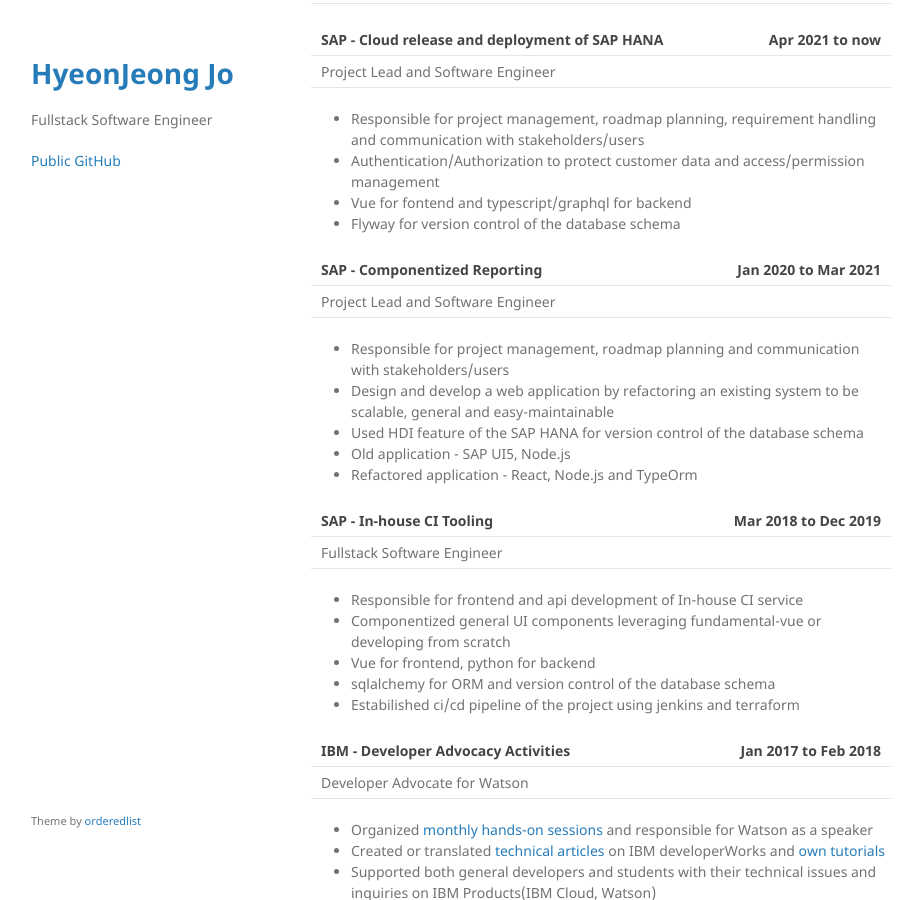
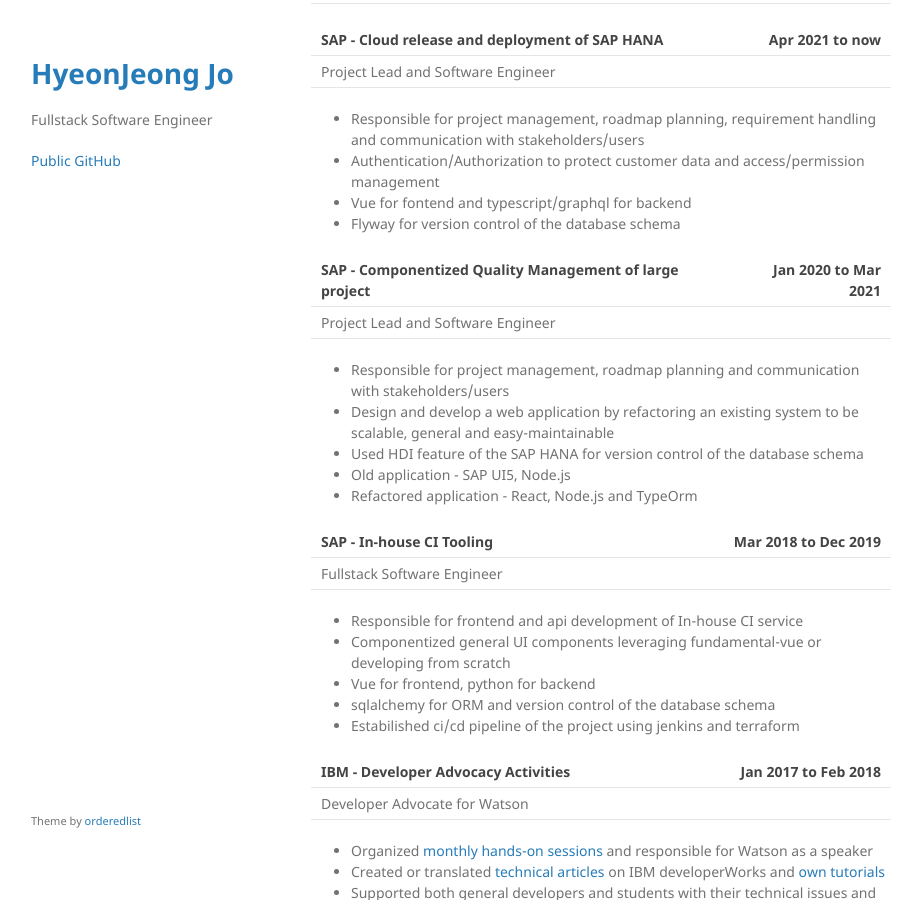
Before and after one commit to hjjo/hjjo.github.io, a Jekyll site: the page built from index.md, in a window 1280 px wide and 900 px high, scrolled down 308 px. Shown: the whole window, without its empty margins (179-1101 px from the left). Built offline with Jekyll 4.4.1, drawn with Linux system fonts in a browser that asks for light colours; our own code applies the rules of GitHub Pages for plain Markdown files.

Commit message:
change project name of component tool

```diff
--- a/index.md
+++ b/index.md
@@ -15,16 +15,16 @@ layout: default
 
 |SAP - Cloud release and deployment of SAP HANA    | | Apr 2021 to now |
 |:-------------------------------------------------|-|----------------:|
-|Project Lead and Software Engineer         | |                 |
+|Project Lead and Software Engineer                | |                 |
 
 - Responsible for project management, roadmap planning, requirement handling and communication with stakeholders/users
 - Authentication/Authorization to protect customer data and access/permission management
 - Vue for fontend and typescript/graphql for backend
 - Flyway for version control of the database schema
 
-|SAP - Componentized Reporting                        | | Jan 2020 to Mar 2021 |
-|:----------------------------------------------------|-|---------------------:|
-|Project Lead and Software Engineer            | |                      |
+|SAP - Componentized Quality Management of large project   | | Jan 2020 to Mar 2021 |
+|:---------------------------------------------------------|-|---------------------:|
+|Project Lead and Software Engineer                        | |                      |
 
 - Responsible for project management, roadmap planning and communication with stakeholders/users
 - Design and develop a web application by refactoring an existing system to be scalable, general and easy-maintainable
```
